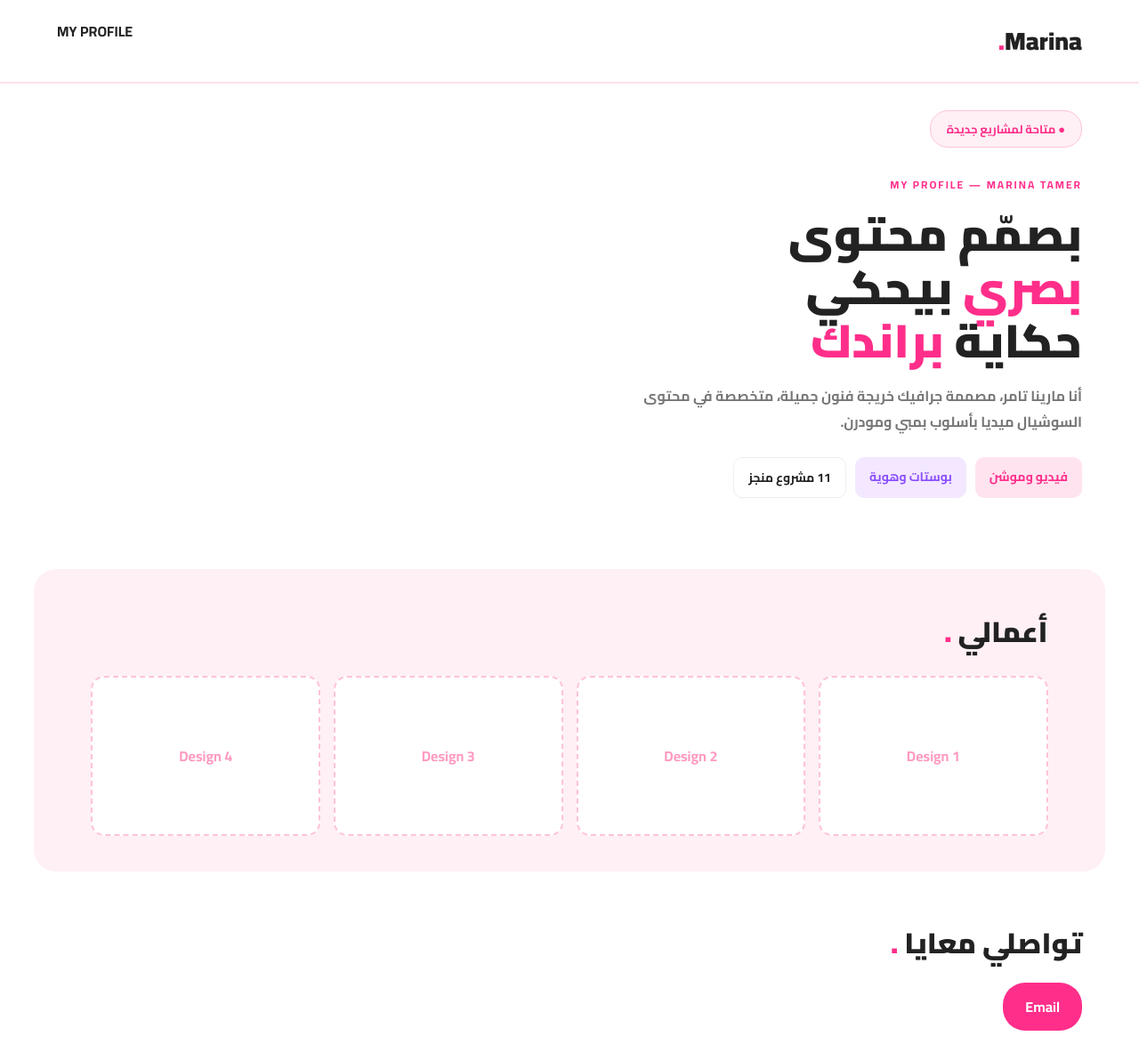
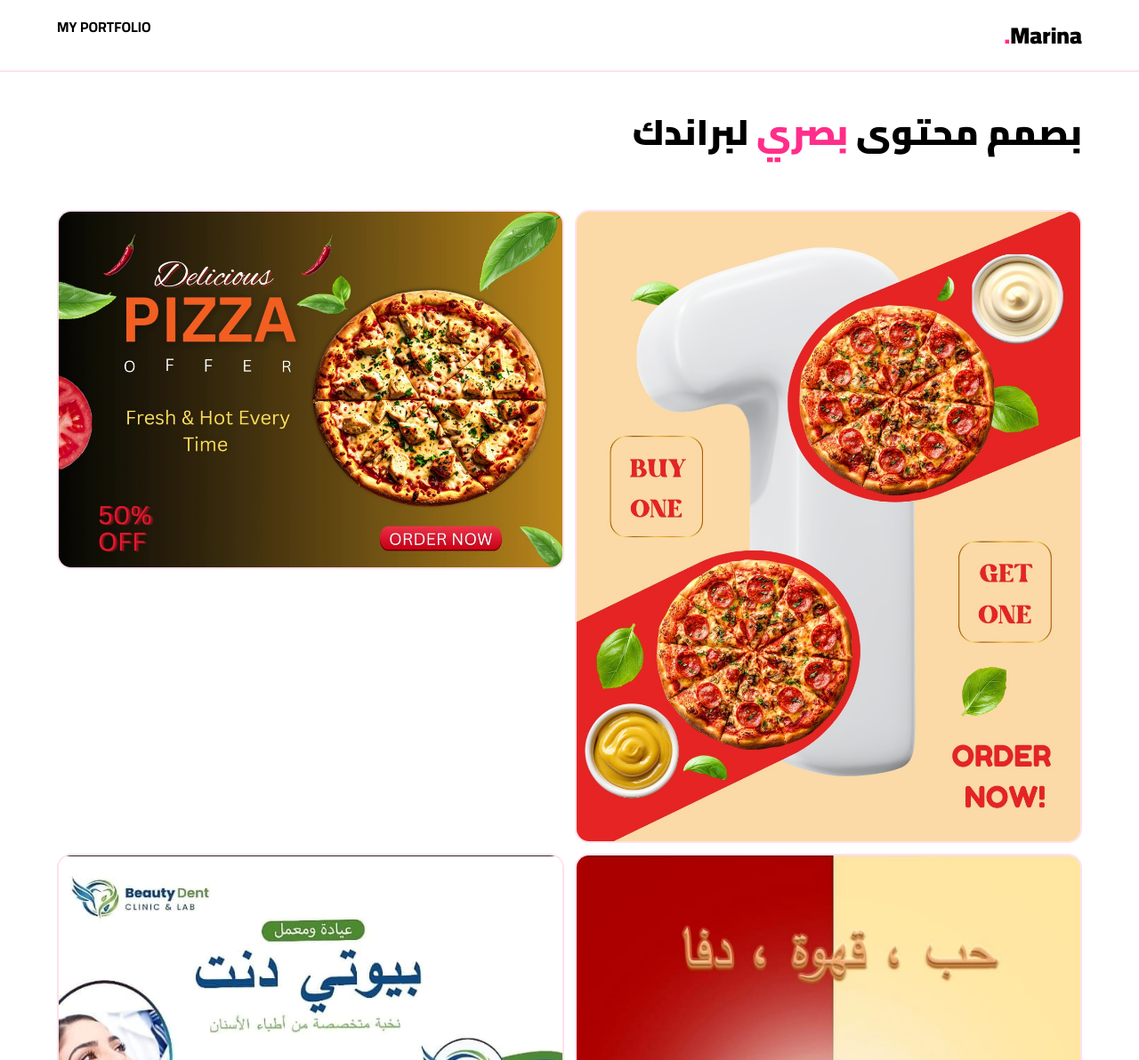
Before and after one commit to marinatamer12-cmyk/my-portfolio, a plain HTML site: page index.html in a window 1280 px wide. Shown: the top 1192 px of the page at 89% size. Drawn offline with Linux system fonts and the light colour scheme.

Commit message:
Update index.html

```diff
--- a/index.html
+++ b/index.html
@@ -3,42 +3,31 @@
 <head>
 <meta charset="UTF-8">
 <meta name="viewport" content="width=device-width, initial-scale=1.0">
-<title>Marina Tamer | My Profile</title>
+<title>Marina Tamer</title>
 <link href="https://fonts.googleapis.com/css2?family=Cairo:wght@700;900&display=swap" rel="stylesheet">
 <style>
 *{margin:0;padding:0;box-sizing:border-box;font-family:'Cairo',sans-serif}
-body{background:#ffffff;color:#222}
-nav{display:flex;justify-content:space-between;padding:20px 5%;background:#fff;border-bottom:2px solid #ffe1ec}
-.logo{font-weight:900;font-size:28px} .logo span{color:#ff2e8a}
-.badge{margin:30px 5% 0 0;display:inline-block;background:#fff0f5;border:1px solid #ffc2d9;color:#ff2e8a;padding:8px 18px;border-radius:20px;font-weight:700;font-size:13px}
-.hero{padding:30px 5% 60px}
-.small{color:#ff2e8a;font-weight:700;letter-spacing:2px;font-size:12px;margin-bottom:15px}
-.hero h1{font-size:52px;font-weight:900;line-height:1.15}
-.hero h1 .p{color:#ff2e8a}
-.hero p{margin-top:18px;color:#777;max-width:500px;line-height:1.8}
-.tags{margin-top:25px;display:flex;gap:10px;flex-wrap:wrap}
-.tag{padding:9px 16px;border-radius:10px;font-weight:700;font-size:14px}
-.t1{background:#ffe4ef;color:#ff2e8a} .t2{background:#f3e8ff;color:#8a4dff} .t3{background:#fff;border:1px solid #eee}
-.card-wrap{background:#fff0f5;padding:40px 5%;margin:20px 3%;border-radius:25px}
-h2{font-size:32px;font-weight:900} h2 span{color:#ff2e8a}
-.grid{display:grid;grid-template-columns:repeat(auto-fit,minmax(200px,1fr));gap:15px;margin-top:20px}
-.card{height:180px;background:white;border-radius:15px;display:flex;align-items:center;justify-content:center;color:#ff9ac1;border:2px dashed #ffc2d9;font-weight:700}
-.btn{background:#ff2e8a;color:white;padding:12px 25px;border-radius:25px;display:inline-block;margin-top:15px;text-decoration:none;font-weight:700}
+body{background:#fff}
+nav{display:flex;justify-content:space-between;padding:15px 5%;border-bottom:2px solid #ffe1ec;background:#fff}
+.logo{font-weight:900;font-size:26px}.logo span{color:#ff2e8a}
+.hero{padding:30px 5%}
+.hero h1{font-size:40px;font-weight:900}
+.hero h1 span{color:#ff2e8a}
+.grid{display:grid;grid-template-columns:1fr 1fr;gap:12px;padding:20px 5%}
+.grid img{width:100%;border-radius:16px;border:2px solid #ffe1ec}
 </style>
 </head>
 <body>
-<nav><div class="logo">Marina<span>.</span></div><div style="font-weight:700">MY PROFILE</div></nav>
-<div class="badge">● متاحة لمشاريع جديدة</div>
-<div class="hero">
-<div class="small">MY PROFILE — MARINA TAMER</div>
-<h1>بصمّم محتوى<br><span class="p">بصري</span> بيحكي<br>حكاية <span class="p">براندك</span></h1>
-<p>أنا مارينا تامر، مصممة جرافيك خريجة فنون جميلة، متخصصة في محتوى السوشيال ميديا بأسلوب بمبي ومودرن.</p>
-<div class="tags"><span class="tag t1">فيديو وموشن</span><span class="tag t2">بوستات وهوية</span><span class="tag t3">11 مشروع منجز</span></div>
+<nav><div class="logo">Marina<span>.</span></div><div>MY PORTFOLIO</div></nav>
+<div class="hero"><h1>بصمم محتوى <span>بصري</span> لبراندك</h1></div>
+<div class="grid">
+<img src="WhatsApp Image 2026-09-24 at 1.49.37 AM.jpeg">
+<img src="WhatsApp Image 2026-09-24 at 1.49.38 AM.jpeg">
+<img src="WhatsApp Image 2026-09-24 at 1.52.55 AM.jpeg">
+<img src="WhatsApp Image 2026-09-24 at 1.52.58 AM.jpeg">
+<img src="WhatsApp Image 2026-09-24 at 1.52.59 AM.jpeg">
+<img src="WhatsApp Image 2026-09-24 at 1.52.59 AM (1).jpeg">
+<img src="WhatsApp Image 2026-09-24 at 1.52.59 AM (2).jpeg">
 </div>
-<div class="card-wrap">
-<h2>أعمالي <span>.</span></h2>
-<div class="grid"><div class="card">Design 1</div><div class="card">Design 2</div><div class="card">Design 3</div><div class="card">Design 4</div></div>
-</div>
-<div style="padding:30px 5%"><h2>تواصلي معايا <span>.</span></h2><a class="btn" href="mailto:marinatamer12@gmail.com">Email</a></div>
 </body>
 </html>
```
